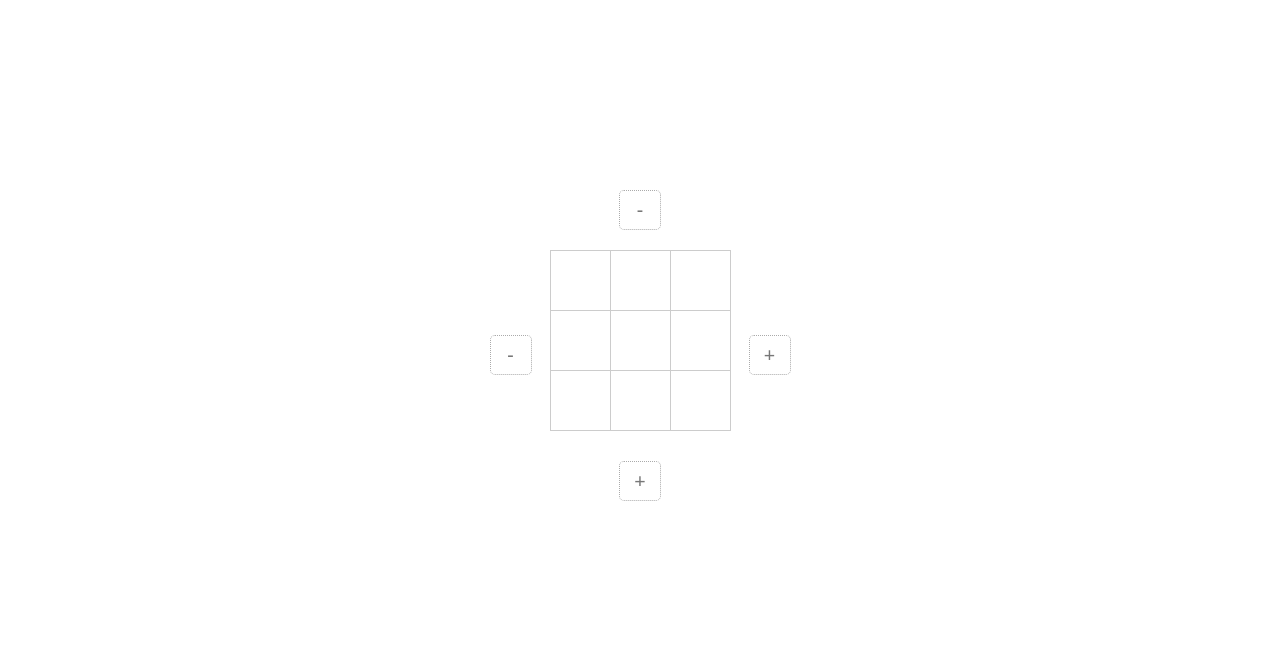
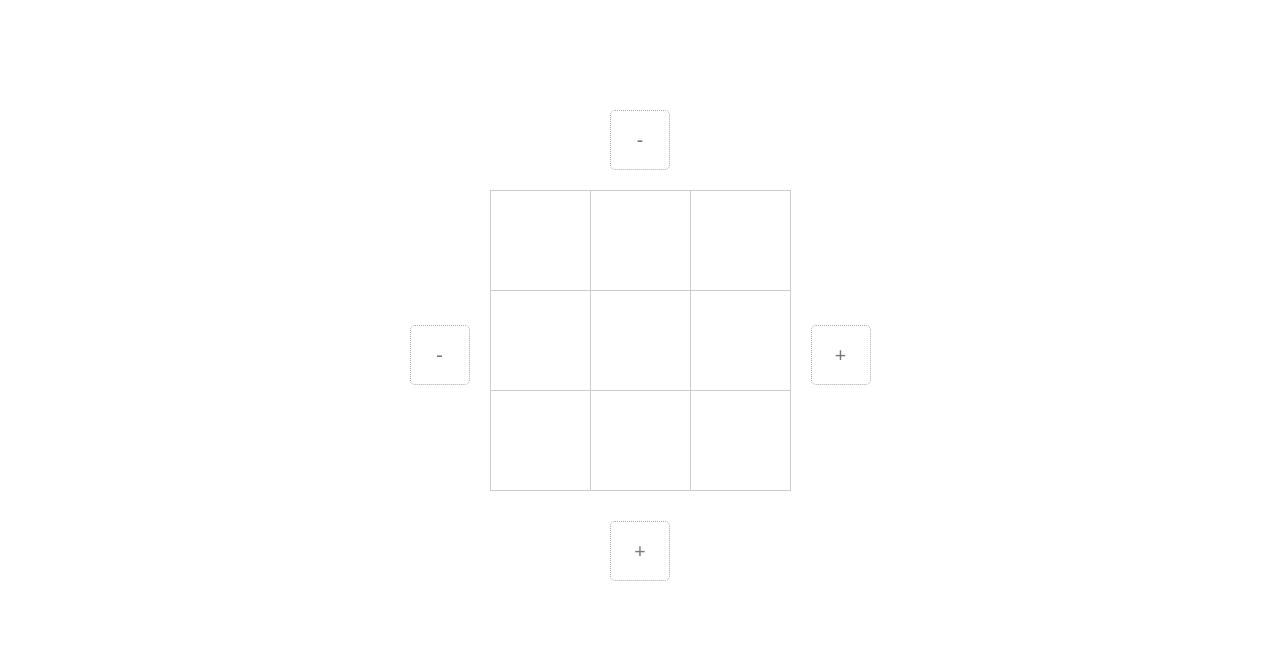
Before and after one commit to Mackaber/Mackaber.github.io, a Jekyll site: the page bingo.html, which Jekyll copies as it is, in a window 1280 px wide. Shown: the part 177-847 px from the top of the page. Built offline with Jekyll 4.4.1, drawn with Linux system fonts in a browser that asks for light colours.

Commit message:
Changes in bingo

```diff
--- a/bingo.html
+++ b/bingo.html
@@ -2,6 +2,7 @@
 <html lang="en">
   <head>
     <meta charset="UTF-8" />
+    <meta name="viewport" content="width=device-width, initial-scale=1.0" />
     <title>Bingo Board - Random + Win Check, Dynamic Size</title>
 
     <!-- Pako for compression/decompression -->
@@ -51,8 +52,8 @@
         border-collapse: collapse;
       }
       td {
-        width: 3rem;
-        height: 3rem;
+        width: 5rem;
+        height: 5rem;
         text-align: center;
         vertical-align: middle;
         border: 1px solid #ccc;
@@ -85,8 +86,8 @@
       /* The + / - buttons around the table */
       .square-btn {
         position: absolute;
-        width: 2rem;
-        height: 2rem;
+        width: 3rem;
+        height: 3rem;
         background-color: transparent;
         border: 1px dotted #aaa;
         color: #777;
@@ -99,22 +100,22 @@
 
       /* Positions of the 4 "square-btn" elements */
       #removeColBtn {
-        left: -3rem;
+        left: -4rem;
         top: 50%;
         transform: translateY(-50%);
       }
       #addColBtn {
-        right: -3rem;
+        right: -4rem;
         top: 50%;
         transform: translateY(-50%);
       }
       #removeRowBtn {
-        top: -3rem;
+        top: -4rem;
         left: 50%;
         transform: translateX(-50%);
       }
       #addRowBtn {
-        bottom: -3rem;
+        bottom: -4rem;
         left: 50%;
         transform: translateX(-50%);
       }
@@ -165,7 +166,7 @@
         pointer-events: none;
         font-size: 5rem;
         font-weight: bold;
-        color: rgba(255, 255, 255, 0.3);
+        color: rgba(47, 47, 47, 0.3);
         text-transform: uppercase;
         text-align: center;
         display: flex;
```
